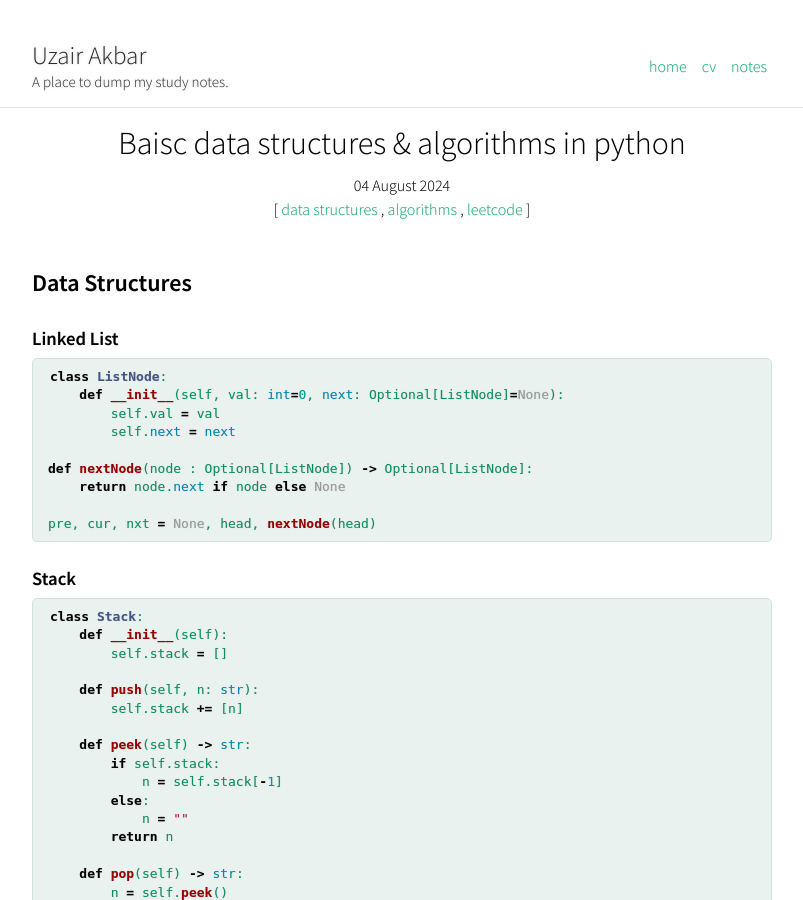
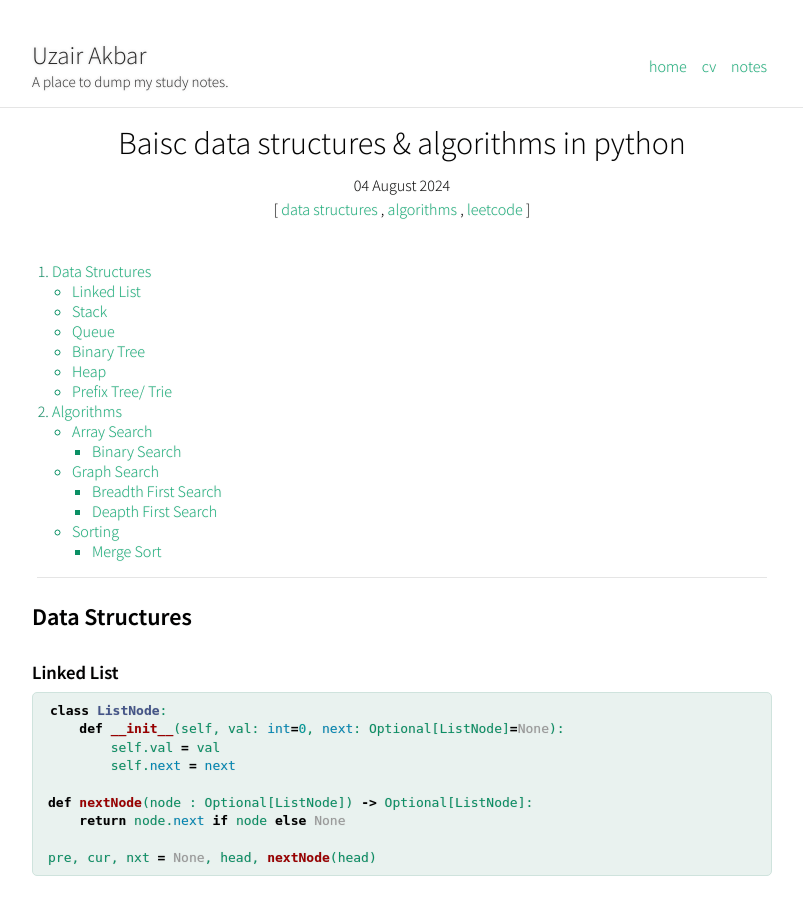
Before and after one commit to uzairakbar/uzairakbar.github.io, a Jekyll site: the page built from _posts/2024-08-04-dsa-templates.md, in a window 1280 px wide and 900 px high. Shown: the whole window, without its empty margins (238-1041 px from the left). Built offline with Jekyll 4.4.1, drawn with Linux system fonts in a browser that asks for light colours.

Commit message:
Add table of contents.

```diff
--- a/_posts/2024-08-04-dsa-templates.md
+++ b/_posts/2024-08-04-dsa-templates.md
@@ -5,7 +5,9 @@ title: Baisc data structures & algorithms in python
 snippet: Pyhton snippets for popular data structures and algorithms.
 tags: [data structures, algorithms, leetcode]
 ---
-
+- TOC
+{:toc .toc}
+---
 ## Data Structures
 
 ### Linked List
```
